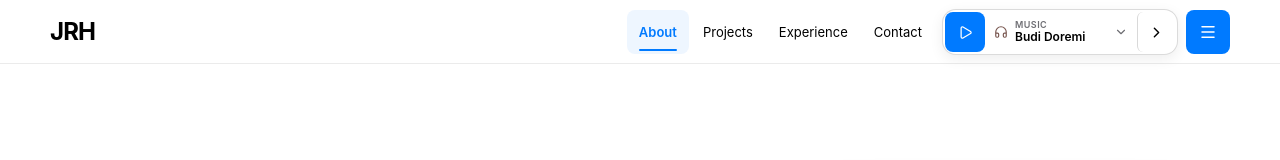
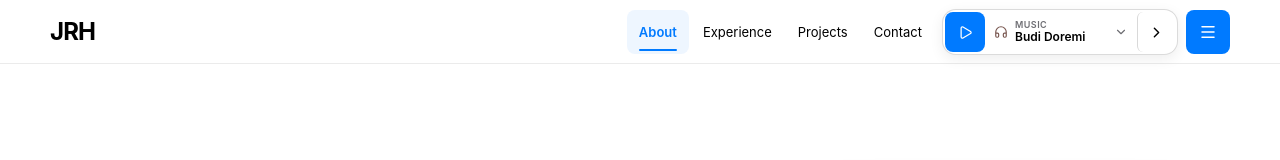
Before and after one commit to LionerHakim/JRHs, a React (Vite) app: page / in a window 1280 px wide. Shown: the top 160 px of the page. Built offline with nearby package versions, Linux system fonts and the light colour scheme.

Commit message:
fix(nav): align navigation with section order

```diff
--- a/src/components/Navbar.tsx
+++ b/src/components/Navbar.tsx
@@ -5,8 +5,8 @@ import MusicPlayer from './MusicPlayer';
 const base = import.meta.env.BASE_URL;
 const navLinks = [
   { name: 'About', href: '#about' },
+  { name: 'Experience', href: '#experience' },
   { name: 'Projects', href: '#projects' },
-  { name: 'Experience', href: '#experience' },
   { name: 'Contact', href: '#contact' },
 ];
 
```
